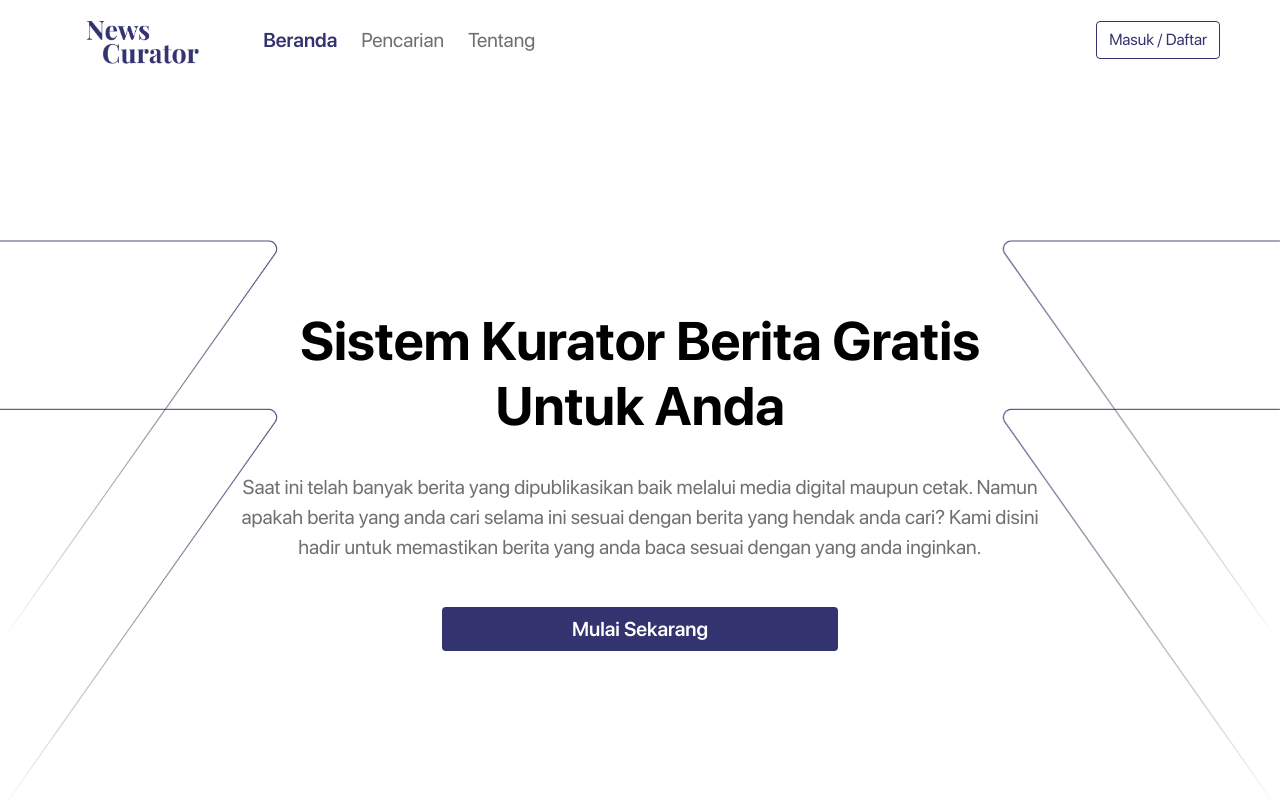
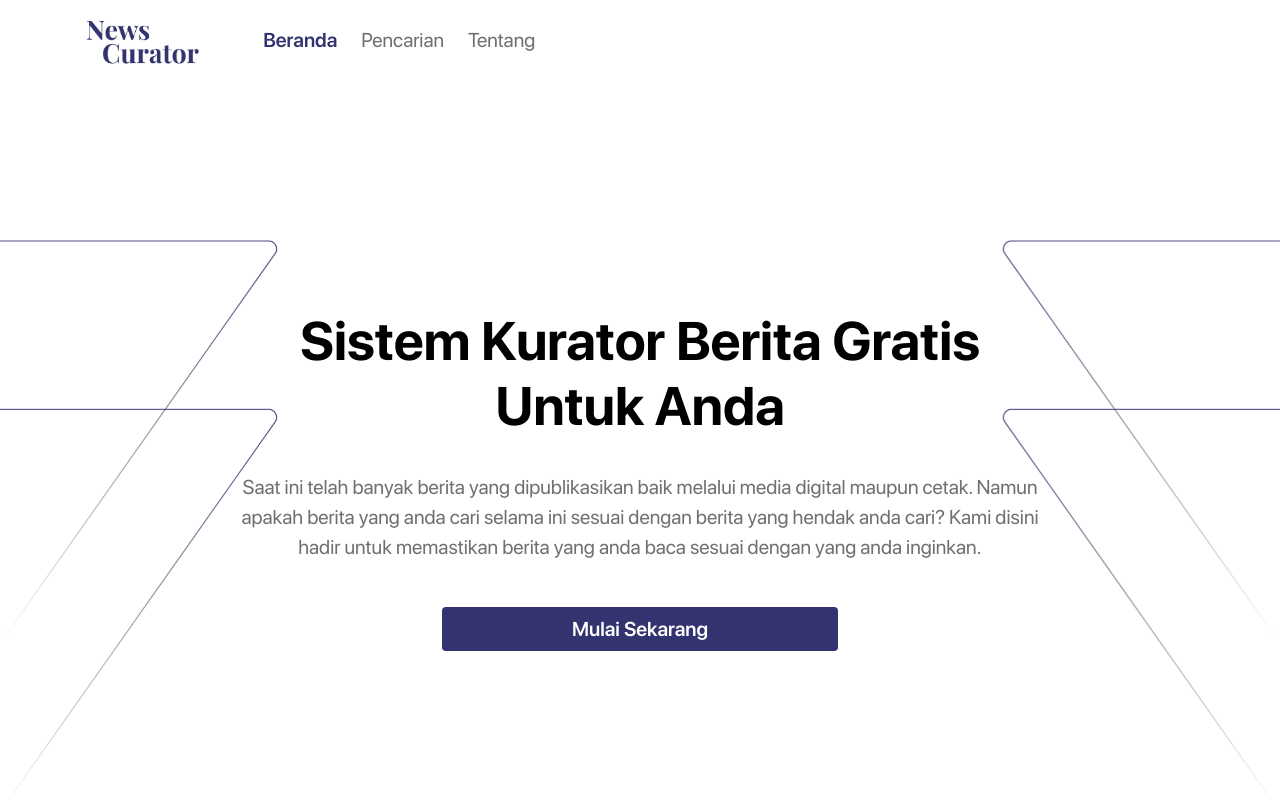
Before and after one commit to johnvees/TA-Berita, a React (Create React App) app: page / in a window 1280 px wide. Shown: the top 800 px of the page. Built offline with nearby package versions, Linux system fonts and the light colour scheme.

Commit message:
remove button masuk

```diff
--- a/package.json
+++ b/package.json
@@ -32,7 +32,7 @@
   },
   "scripts": {
     "start": "react-scripts start",
-    "build": "react-scripts build",
+    "build": "set \"CI=false\" && react-scripts build",
     "test": "react-scripts test",
     "eject": "react-scripts eject"
   },
--- a/src/parts/Header.js
+++ b/src/parts/Header.js
@@ -46,9 +46,9 @@ export default function Header() {
             </ul>
 
             {/* dipakai ketika belum melakukan login */}
-            <Button className="btn btn-login" type="link" href="/auth">
+            {/* <Button className="btn btn-login" type="link" href="/auth">
               Masuk / Daftar
-            </Button>
+            </Button> */}
 
             {/* dipakai ketika telah melakukan login */}
             {/* <div className="nav-item dropdown">
```
